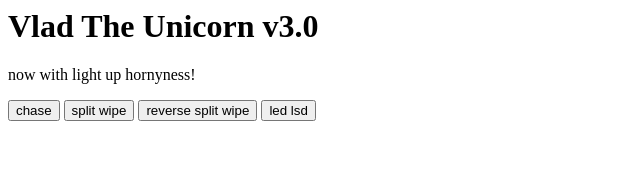
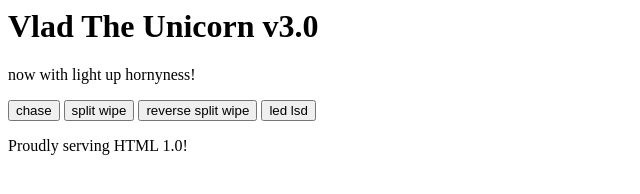
Before and after one commit to adbacker/vlad, a plain HTML site: page index.html in a window 1280 px wide. Shown: the whole page, without its empty margins (0-640 px from the left). Drawn offline with Linux system fonts and the light colour scheme.

Commit message:
1.0 html baby

```diff
--- a/index.html
+++ b/index.html
@@ -6,7 +6,11 @@
 
 <h1>Vlad The Unicorn v3.0</h1>
 
+
+
 <p>now with light up hornyness!</p>
+
+
 <button type="button>" onclick="setWipe('chase')">chase</button>
 <button type="button>" onclick="setWipe('split')">split wipe</button>
 <button type="button>" onclick="setWipe('reversesplit')">reverse split wipe</button>
@@ -26,6 +30,8 @@ function setWipe(wipeType) {
 
 </script>
 
-</body>
+
+<p>Proudly serving HTML 1.0!</p>
+<body>
 
 </html>
```
